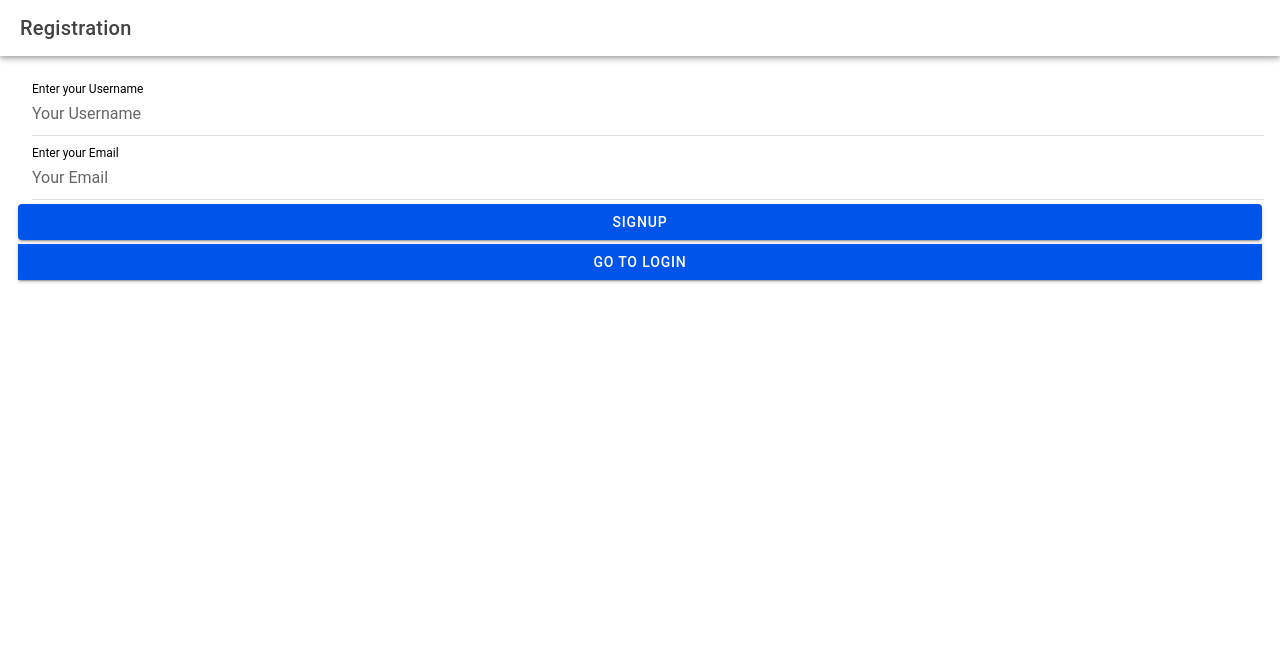
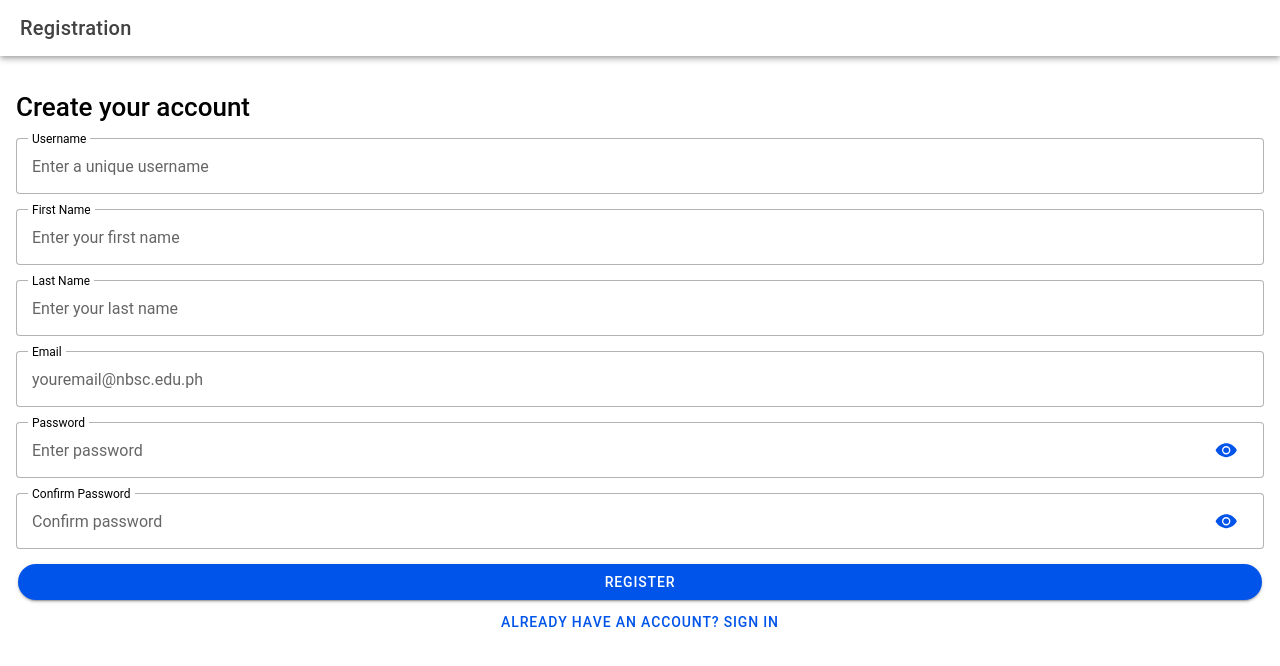
Before and after one commit to ArkDriveDev/it35-lab, a React (Vite) app: page /it35-lab/registration in a window 1280 px wide. Shown: the top 666 px of the page. Built offline with nearby package versions, Linux system fonts and the light colour scheme.

Commit message:
added ioninputs in registration

```diff
--- a/src/pages/Login.tsx
+++ b/src/pages/Login.tsx
@@ -11,6 +11,7 @@ import {
       IonInputPasswordToggle
   } from '@ionic/react';
   import { useState } from 'react';
+  import { supabase } from '../utils/supabaseClient';
   const Login: React.FC = () => {
     const [email, setEmail] = useState('');
     const [password, setPassword] = useState('');
@@ -66,7 +67,7 @@ import {
           Login
         </IonButton>
 
-        <IonButton routerLink="/it35-lab/register" expand="full" fill="clear" shape='round'>
+        <IonButton routerLink="/it35-lab/Registration" expand="full" fill="clear" shape='round'>
           Don't have an account? Register here
         </IonButton>
 
--- a/src/pages/Registration.tsx
+++ b/src/pages/Registration.tsx
@@ -17,7 +17,8 @@ import {
   IonCardSubtitle,
   IonCardTitle,
   IonLabel,
-  IonAlert
+  IonAlert,
+  IonInputPasswordToggle
 } from '@ionic/react';
 import { supabase } from '../utils/supabaseClient';
 import bcrypt from 'bcryptjs';
@@ -26,9 +27,10 @@ import { OverlayEventDetail } from '@ionic/core/components';
 function Registration() {
   const modal = useRef<HTMLIonModalElement>(null);
   const input = useRef<HTMLIonInputElement>(null);
- const navigation = useIonRouter();
+  const navigation = useIonRouter();
 
-    const doLogin = () => {
+
+  const doLogin = () => {
         navigation.push('/it35-lab','forward','replace');
     }
   const [message, setMessage] = useState(
@@ -66,88 +68,25 @@ function Registration() {
         </IonToolbar>
       </IonHeader>
       <IonContent className="ion-padding">
-      <IonItem>
-        <IonLabel position="stacked">Enter your Username</IonLabel>
-        <IonInput
-          value={name}
-          onIonChange={handleNameChange}
-          type="text"
-          placeholder="Your Username"
-        />
-      </IonItem>
+        <h1>Create your account</h1>
 
-      <IonItem>
-        <IonLabel position="stacked">Enter your Email</IonLabel>
-        <IonInput
-          value={email}
-          onIonChange={handleEmailChange}
-          type="text"
-          placeholder="Your Email"
-        />
-      </IonItem>
+        <IonInput label="Username" labelPlacement="stacked" fill="outline" type="text" placeholder="Enter a unique username" style={{ marginTop: '15px' }} />
+        <IonInput label="First Name" labelPlacement="stacked" fill="outline" type="text" placeholder="Enter your first name"  style={{ marginTop: '15px' }} />
+        <IonInput label="Last Name" labelPlacement="stacked" fill="outline" type="text" placeholder="Enter your last name" style={{ marginTop: '15px' }} />
+        <IonInput label="Email" labelPlacement="stacked" fill="outline" type="email" placeholder="youremail@nbsc.edu.ph" value={email} onIonChange={e => setEmail(e.detail.value!)} style={{ marginTop: '15px' }} />
+        <IonInput label="Password" labelPlacement="stacked" fill="outline" type="password" placeholder="Enter password" style={{ marginTop: '15px' }} >
+        <IonInputPasswordToggle slot="end" />
+        </IonInput>
+        <IonInput label="Confirm Password" labelPlacement="stacked" fill="outline" type="password" placeholder="Confirm password" style={{ marginTop: '15px' }} >
+          <IonInputPasswordToggle slot="end" />
+        </IonInput>
 
-        <IonButton id="open-modal" expand="block">
-            Signup
-        </IonButton>
-            <IonButton onClick={() => doLogin()} expand="full">
-              go to login
-            </IonButton>
-            <IonModal
-              ref={modal}
-              trigger="open-modal"
-              onWillDismiss={(event) => onWillDismiss(event)}
-            >
-              <IonHeader>
-                <IonToolbar>
-                  <IonButtons slot="start">
-
-                    <IonButton onClick={() => modal.current?.dismiss(null, 'cancel')}>Cancel</IonButton>
-                  </IonButtons>
-                  <IonTitle>are you sure with your inputs?</IonTitle>
-                  <IonButtons slot="end">
-                    <IonButton  id="present-alert" onClick={() => confirm()}>
-                        Confirm
-                    </IonButton>
-                 </IonButtons>
-                </IonToolbar>
-              </IonHeader>
-            <IonContent className="ion-padding">
-              <IonItem>
-              <IonCard>
-                <IonCardHeader>
-                <IonCardTitle>Your username input</IonCardTitle>
-                    <IonCardSubtitle>Username:</IonCardSubtitle>
-                    </IonCardHeader>
-
-                <IonCardContent>{name}</IonCardContent>
-              </IonCard>
-              </IonItem>
-              <IonItem>
-              <IonCard>
-                <IonCardHeader>
-                <IonCardTitle>Your email input</IonCardTitle>
-                    <IonCardSubtitle>Email:</IonCardSubtitle>
-                    </IonCardHeader>
-
-                <IonCardContent>{email}</IonCardContent>
-            </IonCard>
-            </IonItem>
-          </IonContent>
-        </IonModal>
-        <IonAlert
-          isOpen={showAlert}
-          onDidDismiss={() => setShowAlert(false)}
-          header="Registration Complete!"
-          message="Your registration is saved you can now login"
-          buttons={[
-            {
-              text: 'OK',
-              handler: () => {
-                doLogin(); // Redirect to login after clicking OK
-              }
-            }
-          ]}
-        ></IonAlert>
+          <IonButton expand="full" shape='round' style={{ marginTop: '15px' }}>
+            Register
+          </IonButton>
+          <IonButton routerLink="/it35-lab" expand="full" fill="clear" shape='round'>
+            Already have an account? Sign in
+          </IonButton>
       </IonContent>
     </IonPage>
   );
```
